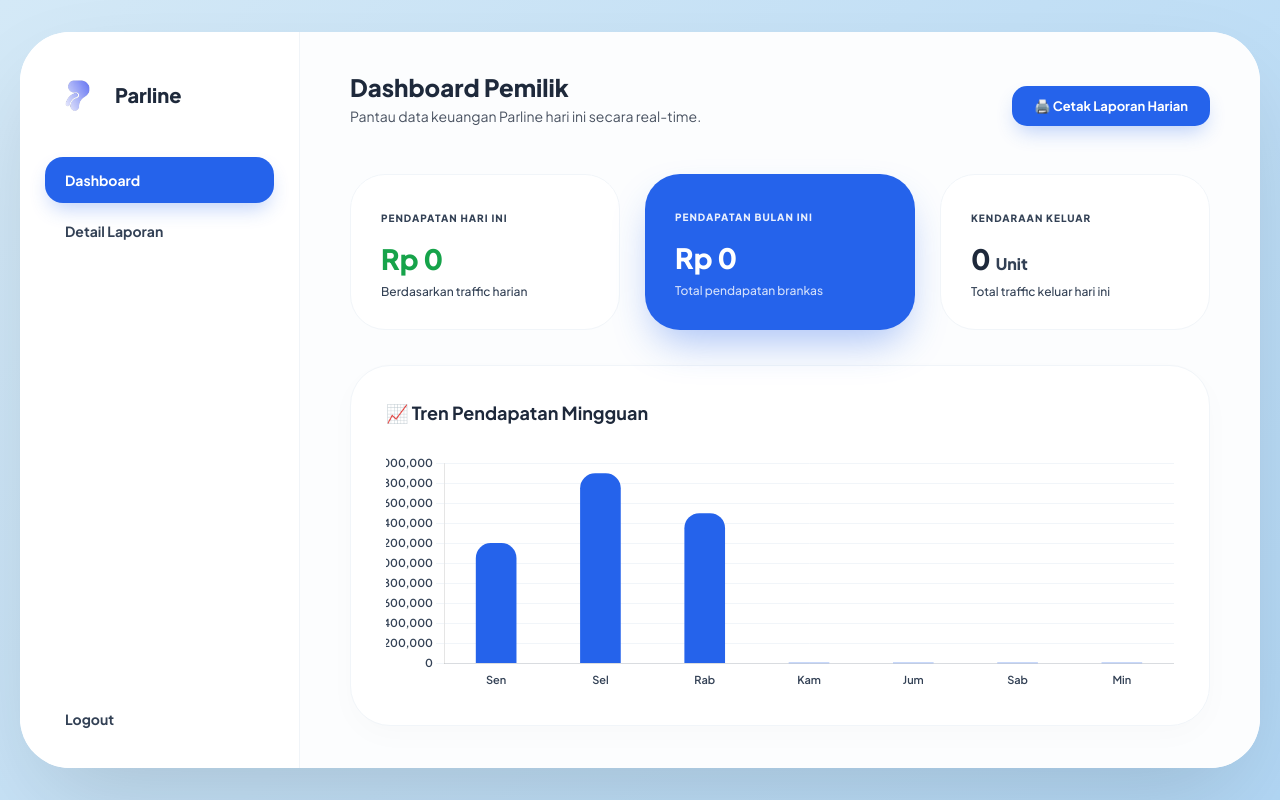
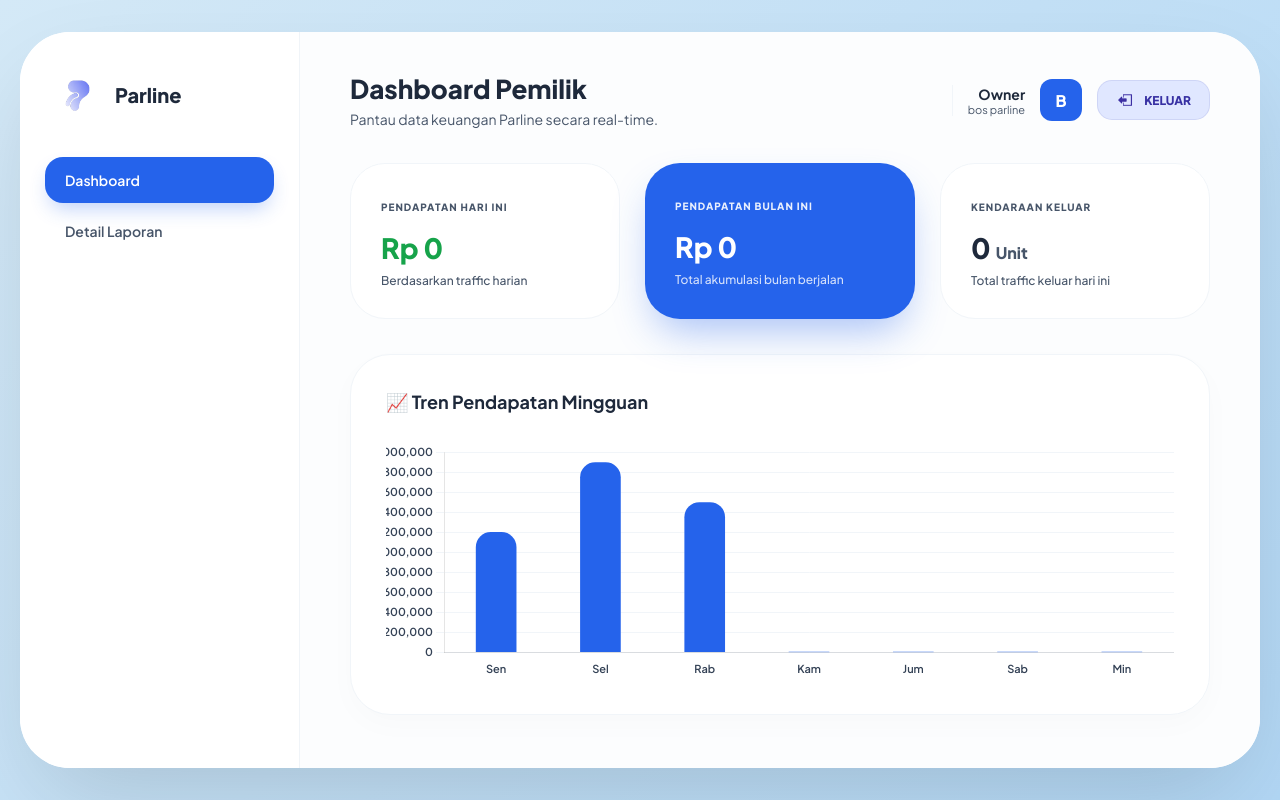
Before and after one commit to nadyaaclaryssa/ukk_parkir_parline_nadya, a PHP site: page /owner/dashboard.php in a window 1280 px wide. Run offline with PHP 8.4, Linux system fonts and the light colour scheme; a user stored in the database is signed in; data that the repository does not hold is empty.

Commit message:
ubah lagi

```diff
--- a/owner/dashboard.php
+++ b/owner/dashboard.php
@@ -32,6 +32,7 @@ $unit_keluar = $res_unit['total'] ?? 0;
 <head>
     <meta charset="UTF-8">
     <title>Parline - Dashboard Pemilik</title>
+    <link rel="icon" href="../parline.png">
     <link href="https://fonts.googleapis.com/css2?family=Plus+Jakarta+Sans:wght@400;500;600;700;800&display=swap" rel="stylesheet">
     <script src="https://cdn.jsdelivr.net/npm/chart.js"></script>
     <style>
@@ -39,10 +40,9 @@ $unit_keluar = $res_unit['total'] ?? 0;
             --primary: #2563eb;
             --grad-1: #d4e9f7;
             --grad-2: #b2d7f5;
-            --gringotts-gold: #c6a059;
             --text-main: #1e293b;
-            --text-menu-inactive: #334155;
-            --white: #ffffff;
+            --text-sub: #475569;
+            --indigo-soft: #e0e7ff;
         }
 
         * { box-sizing: border-box; font-family: 'Plus Jakarta Sans', sans-serif; }
@@ -75,8 +75,8 @@ $unit_keluar = $res_unit['total'] ?? 0;
         .nav-menu { flex-grow: 1; }
         .nav-menu a {
             display: flex; align-items: center; gap: 12px; padding: 14px 20px;
-            text-decoration: none; color: var(--text-menu-inactive);
-            font-size: 14px; font-weight: 700;
+            text-decoration: none; color: var(--text-sub);
+            font-size: 14px; font-weight: 600;
             margin-bottom: 5px; border-radius: 18px; transition: 0.3s;
         }
         .nav-menu a.active { background: var(--primary); color: white; box-shadow: 0 10px 20px -5px rgba(37, 99, 235, 0.3); }
@@ -85,20 +85,29 @@ $unit_keluar = $res_unit['total'] ?? 0;
         .main-content { flex: 1; background: #fcfdfe; padding: 40px 50px; overflow-y: auto; }
 
         .header-top { display: flex; justify-content: space-between; align-items: center; margin-bottom: 35px; }
-        .section-title { font-size: 24px; color: var(--text-main); font-weight: 800; margin: 0; }
-        .section-subtitle { color: var(--text-main); font-size: 14px; margin-top: 5px; opacity: 0.8; }
 
-        .btn-report {
-            background: var(--primary); color: white; border: none;
-            padding: 12px 22px; border-radius: 15px; font-weight: 700;
-            font-size: 13px; cursor: pointer; transition: 0.3s;
+        /* --- STYLING PROFIL & LOGOUT (PERSIS ADMIN) --- */
+        .user-nav-wrapper { display: flex; align-items: center; gap: 15px; }
+        .profile-stack { text-align: right; border-left: 1px solid #f1f5f9; padding-left: 15px; }
+        .user-avatar {
+            width: 42px; height: 42px; background: var(--primary);
+            border-radius: 12px; color: white; display: flex;
+            align-items: center; justify-content: center; font-weight: 800;
+        }
+        .btn-logout-direct {
             display: flex; align-items: center; gap: 10px;
-            box-shadow: 0 10px 20px -5px rgba(37, 99, 235, 0.3);
+            background: var(--indigo-soft); color: #3730a3;
+            text-decoration: none; padding: 10px 18px; border-radius: 15px;
+            font-size: 12px; font-weight: 800; transition: 0.3s ease;
+            border: 1px solid rgba(55, 48, 163, 0.1);
         }
-        .btn-report:hover {
-            transform: translateY(-2px); background: #1d4ed8;
-            box-shadow: 0 12px 24px -5px rgba(37, 99, 235, 0.4);
+        .btn-logout-direct:hover { background: #3730a3; color: white; }
+        .btn-logout-direct img {
+            width: 18px;
+            filter: invert(18%) sepia(48%) saturate(3651%) hue-rotate(238deg) brightness(91%) contrast(100%);
         }
+        .btn-logout-direct:hover img { filter: brightness(0) invert(1); }
+        /* ---------------------------------------------- */
 
         .stats-grid { display: grid; grid-template-columns: repeat(3, 1fr); gap: 25px; margin-bottom: 35px; }
         .stat-card {
@@ -109,35 +118,16 @@ $unit_keluar = $res_unit['total'] ?? 0;
             background: var(--primary); color: white; border: none;
             box-shadow: 0 20px 40px -10px rgba(37, 99, 235, 0.4);
         }
-        .stat-card label { font-size: 10px; font-weight: 800; text-transform: uppercase; letter-spacing: 1px; color: var(--text-menu-inactive); }
+        .stat-card label { font-size: 10px; font-weight: 800; text-transform: uppercase; letter-spacing: 1px; color: var(--text-sub); }
         .stat-card.highlight label { color: white; opacity: 0.9; }
         .stat-card h2 { font-size: 28px; margin: 15px 0 8px; font-weight: 800; color: var(--text-main); }
         .stat-card.highlight h2 { color: white; }
-        .stat-card p { font-size: 12px; color: var(--text-menu-inactive); font-weight: 500; margin: 0; }
+        .stat-card p { font-size: 12px; color: var(--text-sub); font-weight: 500; margin: 0; }
         .stat-card.highlight p { color: white; opacity: 0.8; }
 
         .chart-card {
             background: white; padding: 35px; border-radius: 40px;
             border: 1px solid #f1f5f9; box-shadow: 0 10px 30px rgba(0,0,0,0.02);
-        }
-
-        .logout-link { margin-top: auto; color: var(--text-menu-inactive); text-decoration: none; font-size: 14px; font-weight: 700; padding-left: 20px; transition: 0.3s; }
-        .logout-link:hover { color: #ef4444; }
-
-        .print-only-kop { display: none; }
-
-        @media print {
-            .sidebar, .btn-report, .logout-link, .chart-card { display: none !important; }
-            body { background: white !important; padding: 0 !important; margin: 10mm !important; }
-            .app-container { box-shadow: none !important; border: none !important; width: 100% !important; height: auto !important; display: block !important; }
-            .main-content { padding: 0 !important; background: white !important; }
-            .print-only-kop {
-                display: block !important; text-align: center; margin-bottom: 40px;
-                padding-bottom: 20px; border-bottom: 3px double var(--gringotts-gold);
-            }
-            .kop-logo { width: 70px; margin-bottom: 10px; }
-            .kop-title { font-size: 32px; font-weight: 800; color: var(--text-main); text-transform: uppercase; margin: 0; }
-            .header-top { display: none !important; }
         }
     </style>
 </head>
@@ -154,26 +144,27 @@ $unit_keluar = $res_unit['total'] ?? 0;
                 <a href="dashboard.php" class="active"> Dashboard</a>
                 <a href="detail_laporan.php"> Detail Laporan</a>
             </div>
-
-            <a href="../logout.php" class="logout-link"> Logout</a>
         </div>
 
         <div class="main-content">
-            <div class="print-only-kop">
-                <img src="../../hogwarts-removebg-preview.png" class="kop-logo" alt="Logo">
-                <h1 class="kop-title">Parking Online</h1>
-                <p class="kop-subtitle">Parline - Gringotts System</p>
-                <p class="kop-subtitle" style="font-size: 10px;">Periode Laporan: <?= date('d F Y'); ?></p>
-            </div>
-
             <div class="header-top">
                 <div>
-                    <h1 class="section-title">Dashboard Pemilik</h1>
-                    <p class="section-subtitle">Pantau data keuangan Parline hari ini secara real-time.</p>
+                    <h1 style="font-size: 26px; font-weight: 800; color: var(--text-main); margin: 0;">Dashboard Pemilik</h1>
+                    <p style="color: var(--text-sub); margin: 5px 0 0 0; font-size: 14px;">Pantau data keuangan Parline secara real-time.</p>
                 </div>
-                <button class="btn-report" onclick="window.print()">
-                    🖨️ Cetak Laporan Harian
-                </button>
+
+                <div class="user-nav-wrapper">
+                    <div class="profile-stack">
+                        <div style="font-weight: 700; font-size: 14px; color: var(--text-main);">Owner</div>
+                        <div style="font-size: 11px; color: var(--text-sub);"><?= $_SESSION['nama'] ?? 'Pemilik' ?></div>
+                    </div>
+                    <div class="user-avatar"><?= strtoupper(substr($_SESSION['nama'] ?? 'O', 0, 1)) ?></div>
+
+                    <a href="../logout.php" class="btn-logout-direct">
+                        <img src="logout.png" alt="Logout" onerror="this.src='https://cdn-icons-png.flaticon.com/512/182/182448.png';">
+                        <span>KELUAR</span>
+                    </a>
+                </div>
             </div>
 
             <div class="stats-grid">
@@ -186,12 +177,12 @@ $unit_keluar = $res_unit['total'] ?? 0;
                 <div class="stat-card highlight">
                     <label>Pendapatan Bulan Ini</label>
                     <h2>Rp <?= number_format((int)$pendapatan_bulan, 0, ',', '.') ?></h2>
-                    <p>Total pendapatan brankas</p>
+                    <p>Total akumulasi bulan berjalan</p>
                 </div>
 
                 <div class="stat-card">
                     <label>Kendaraan Keluar</label>
-                    <h2><?= (int)$unit_keluar ?> <span style="font-size: 16px; color: var(--text-menu-inactive);">Unit</span></h2>
+                    <h2><?= (int)$unit_keluar ?> <span style="font-size: 16px; color: var(--text-sub);">Unit</span></h2>
                     <p>Total traffic keluar hari ini</p>
                 </div>
             </div>
@@ -205,15 +196,7 @@ $unit_keluar = $res_unit['total'] ?? 0;
 
     <script>
         const ctx = document.getElementById('revenueChart').getContext('2d');
-        const hariIni = new Date().getDay(); // 0 (Minggu) sampai 6 (Sabtu)
-        const dataGrafik = [0, 0, 0, 0, 0, 0, 0];
-
-        // Memasukkan data PHP ke array grafik (Indeks JS: 0=Minggu, 1=Senin...)
-        // Kita sesuaikan dengan urutan label ['Sen', 'Sel', 'Rab', 'Kam', 'Jum', 'Sab', 'Min']
-        // Jika hari ini Kamis (indeks 4 di label), maka:
         const labels = ['Sen', 'Sel', 'Rab', 'Kam', 'Jum', 'Sab', 'Min'];
-        const dayIndex = (hariIni === 0) ? 6 : hariIni - 1;
-        dataGrafik[dayIndex] = <?= (int)$pendapatan_hari ?>;
 
         new Chart(ctx, {
             type: 'bar',
@@ -221,7 +204,7 @@ $unit_keluar = $res_unit['total'] ?? 0;
                 labels: labels,
                 datasets: [{
                     label: 'Pendapatan (Rp)',
-                    data: [1200000, 1900000, 1500000, dataGrafik[3], 0, 0, 0], // Contoh statis + data asli
+                    data: [1200000, 1900000, 1500000, <?= (int)$pendapatan_hari ?>, 0, 0, 0],
                     backgroundColor: '#2563eb',
                     borderRadius: 15,
                     barThickness: 40
@@ -233,7 +216,7 @@ $unit_keluar = $res_unit['total'] ?? 0;
                 scales: {
                     y: {
                         beginAtZero: true,
-                        grid: { color: '#f1f5f9', drawBorder: false },
+                        grid: { color: '#f1f5f9', border: { display: false } },
                         ticks: { font: { family: 'Plus Jakarta Sans', size: 11, weight: 600 }, color: '#334155' }
                     },
                     x: { grid: { display: false }, ticks: { font: { family: 'Plus Jakarta Sans', size: 11, weight: 600 }, color: '#334155' } }
```
Also changed, not shown: admin/tarif_parkir.php (+13 -28 lines), owner/detail_laporan.php (+63 -97 lines), petugas/kendaraan_aktif.php (+54 -27 lines), owner/logout.png (added).
